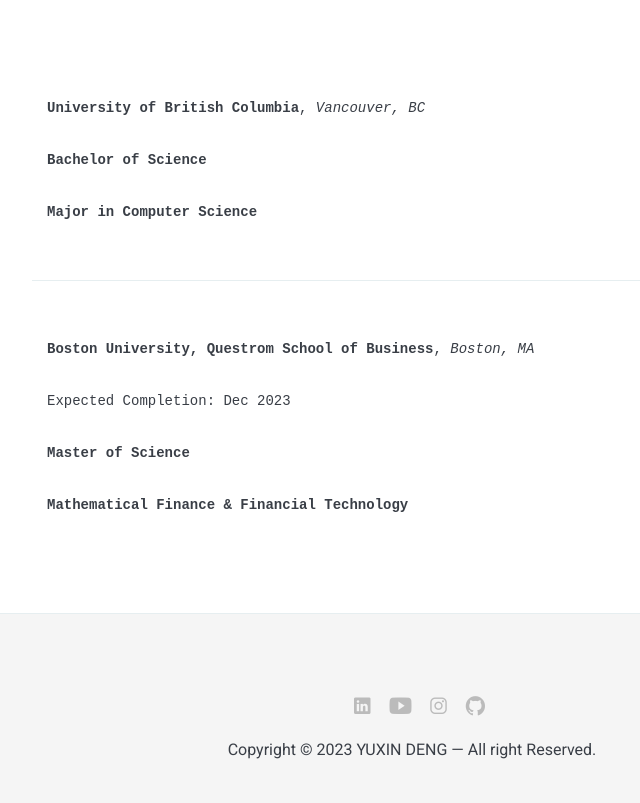
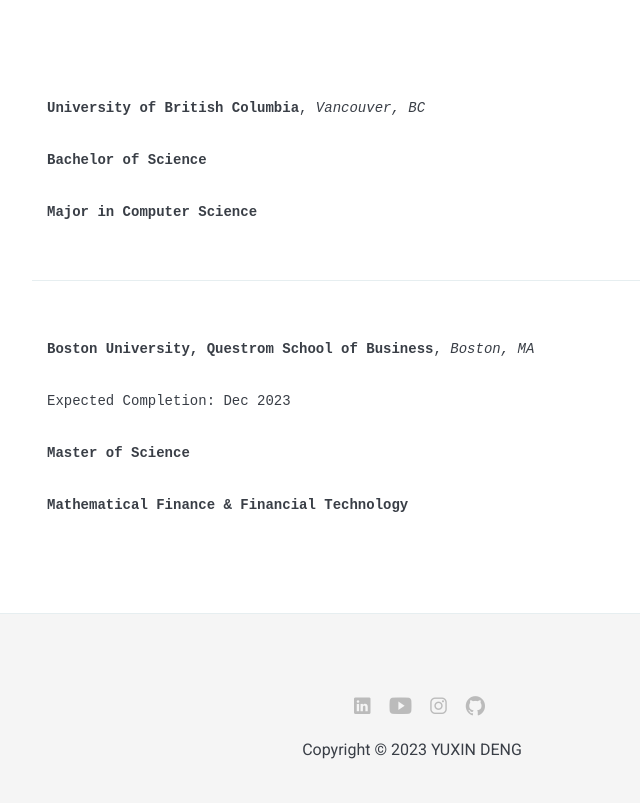
Before and after one commit to yuxin-d/yuxin-d.github.io, a Jekyll site: the page built from _pages/about.md, in a window 1280 px wide. Shown: the part 688-1491 px from the top of the page, without its empty margins (228-868 px from the left). Built offline with Jekyll 4.4.1, drawn with Linux system fonts in a browser that asks for light colours; nearby versions of some CDN libraries.

Commit message:
edit footer

```diff
--- a/_includes/footer.html
+++ b/_includes/footer.html
@@ -12,7 +12,7 @@
 
     {% include contact-link.html %}
 
-    <div class="copyright">Copyright &copy; {{site.time | date: '%Y'}} <a href="/">{{ site.data.settings.title }}</a> — All right Reserved. </div>
+    <div class="copyright">Copyright &copy; {{site.time | date: '%Y'}} <a href="/">{{ site.data.settings.title }}</a></div>
 </div>
 </footer>
 <!-- end footer -->
```
